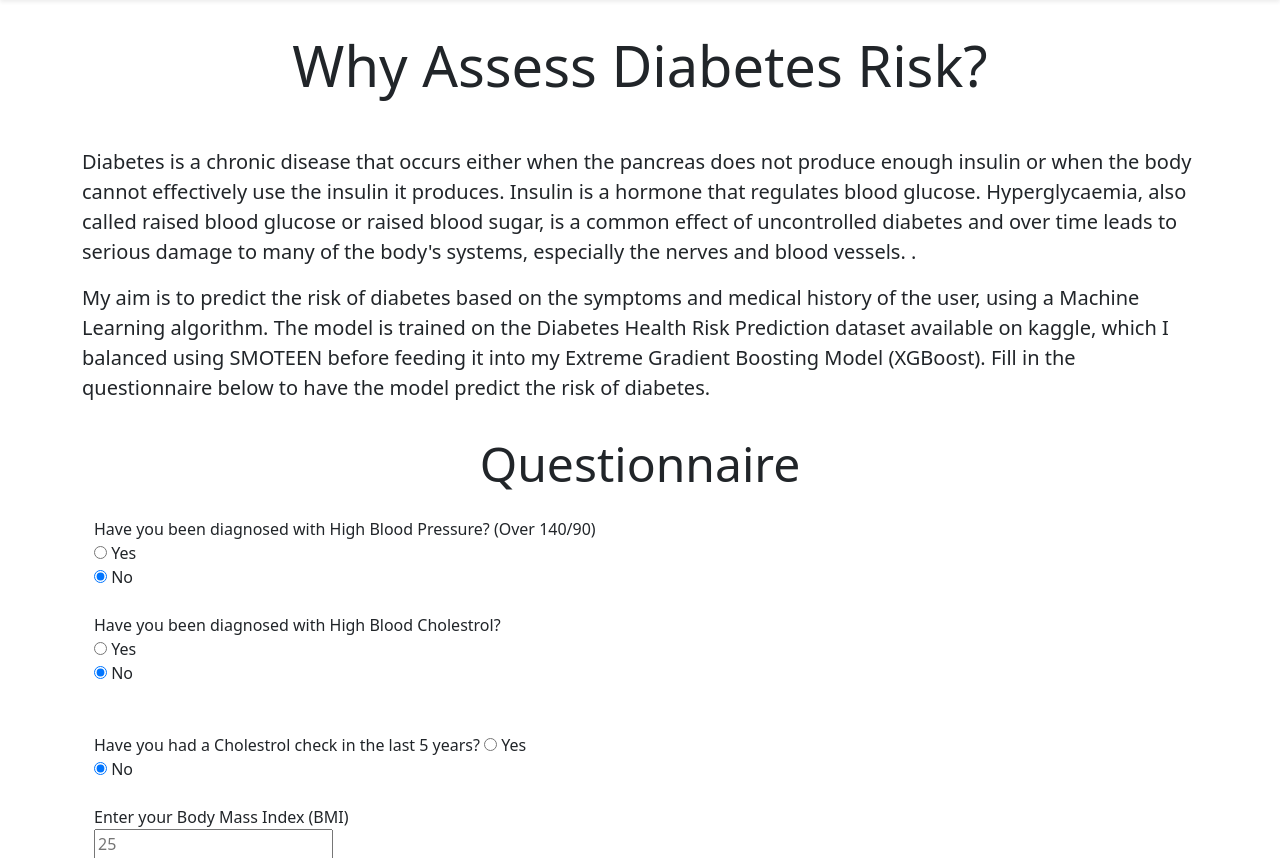
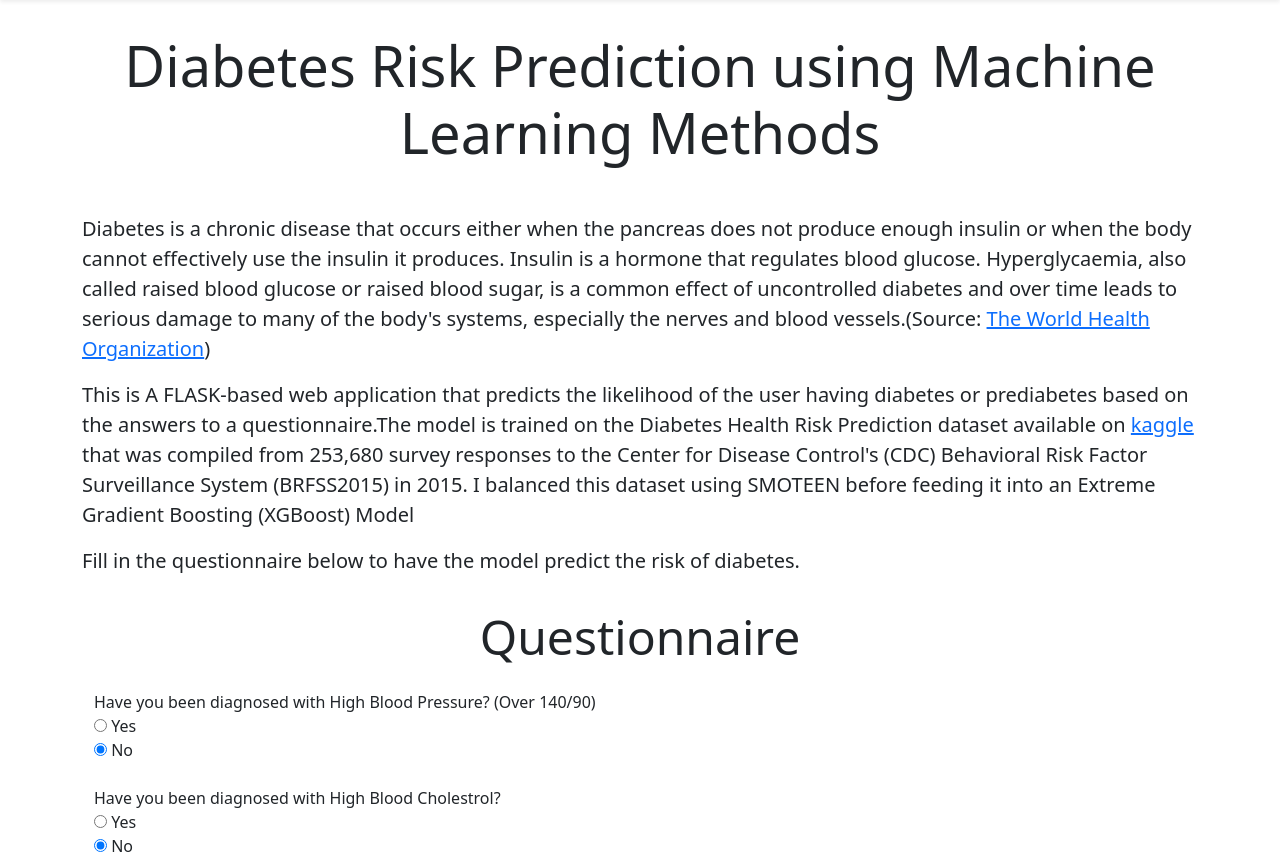
Before and after one commit to sagartv/diabetes_risk_predictor, a Flask app: page / in a window 1280 px wide. Shown: the part 56-914 px from the top of the page. Run offline with Flask 3, Linux system fonts and the light colour scheme.

Commit message:
Updated README,
Added project description to README. Changed text on homepage, moved Contact button to result page

```diff
--- a/templates/home.html
+++ b/templates/home.html
@@ -14,15 +14,17 @@
     <br>
 
       <div class = 'container'>
-        <h1 class = "display-4 text-center mt-2 mb-4">Why Assess Diabetes Risk?</h1> <br>
+        <h1 class = "display-4 text-center mt-2 mb-4">Diabetes Risk Prediction using Machine Learning Methods</h1> <br>
 
         <div class = 'row' style = "margin-bottom:16px;">
           <div>
             <p class = 'lead'>
-              Diabetes is a chronic disease that occurs either when the pancreas does not produce enough insulin or when the body cannot effectively use the insulin it produces. Insulin is a hormone that regulates blood glucose. Hyperglycaemia, also called raised blood glucose or raised blood sugar, is a common effect of uncontrolled diabetes and over time leads to serious damage to many of the body's systems, especially the nerves and blood vessels.
-            .</p>
+              Diabetes is a chronic disease that occurs either when the pancreas does not produce enough insulin or when the body cannot effectively use the insulin it produces. Insulin is a hormone that regulates blood glucose. Hyperglycaemia, also called raised blood glucose or raised blood sugar, is a common effect of uncontrolled diabetes and over time leads to serious damage to many of the body's systems, especially the nerves and blood vessels.(Source: <a href = "https://www.who.int/health-topics/diabetes">The World Health Organization</a>)
+            </p>
               <p class = 'lead'>
-                My aim is to predict the risk of diabetes based on the symptoms and medical history of the user, using a Machine Learning algorithm. The model is trained on the Diabetes Health Risk Prediction dataset available on kaggle, which I balanced using SMOTEEN before feeding it into my Extreme Gradient Boosting Model (XGBoost). Fill in the questionnaire below to have the model predict the risk of diabetes.
+                This is A FLASK-based web application that predicts the likelihood of the user having diabetes or prediabetes based on the answers to a questionnaire.The model is trained on the Diabetes Health Risk Prediction dataset available on <a href = "https://www.kaggle.com/datasets/alexteboul/diabetes-health-indicators-dataset?select=diabetes_binary_health_indicators_BRFSS2015.csv">kaggle</a> that was compiled from 253,680 survey responses to the Center for Disease Control's (CDC)  Behavioral Risk Factor Surveillance System (BRFSS2015) in 2015. I balanced this dataset using SMOTEEN before feeding it into an Extreme Gradient Boosting (XGBoost) Model  </p>
+            <p class = "lead">
+    Fill in the questionnaire below to have the model predict the risk of diabetes.
             </p>
 
           </div>
@@ -38,9 +40,13 @@
         <div class = "container">
             {% include 'questionnaire.html' %}
         </div>
-        <div class = 'text-center'><a class = 'btn btn-primary btn-lg' href = "mailto:sagartetalitech@gmail.com?subject=Question%20about%20Diabetes%20Risk&body=Hi%2C%20my%20name%20is">Contact Us</a>
+        <div>
+          <br>
+          <br>
         </div>
+
     </div>
+
     {% include 'footer.html'%}
   </body>
 
--- a/templates/questionnaire.html
+++ b/templates/questionnaire.html
@@ -142,8 +142,9 @@
   <input type="radio" id="Income" name="Income" value="99"> Refused</input><br>
 <br>
    <br>
-
-  <input type = "submit" class = "btn btn-success" value = "Submit"></input>
+  <div class = "text-center">
+  <input type = "submit" class = "btn btn-primary" value = "Submit"></input>
+  </div>
 
 
 
--- a/templates/result.html
+++ b/templates/result.html
@@ -7,8 +7,10 @@
   <body>
     {% include 'nav.html' %}
     <div class = 'container'>
-      <h2 class = "display-4 text-center mt-2 mb-4"> {{data}} </h2>
+      <h2 class = "display-4 text-center mt-2 mb-4"> Prediction: {{data}} </h2>
 
+    </div>
+    <div class = 'text-center'><a class = 'btn btn-success' href = "mailto:sagartetalitech@gmail.com?subject=Diabetes%20Risk%20Prediction%20Project&body=Hi%20Sagar%2C">Contact Me</a>
     </div>
     {% include 'footer.html'%}
   </body>
```
Also changed, not shown: README.md.
